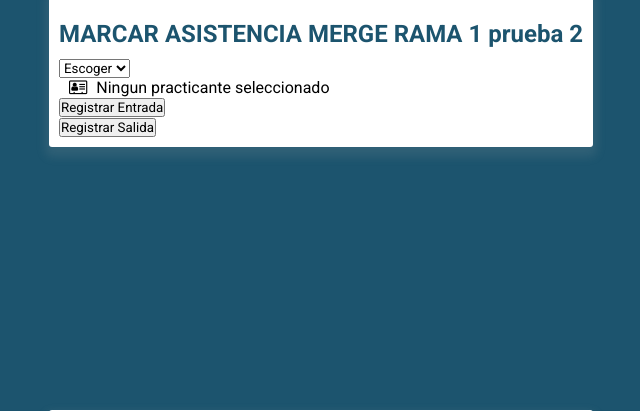
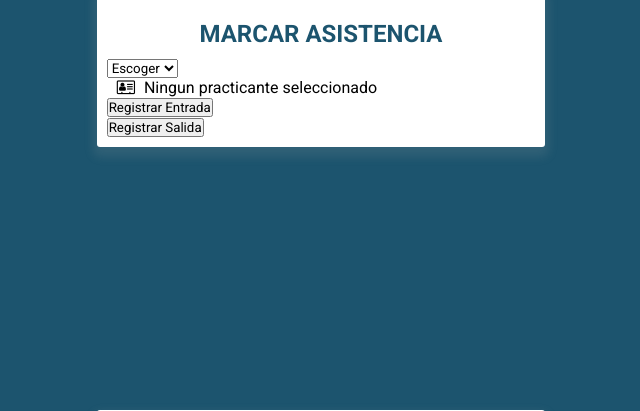
Before and after one commit to CristhoferMF/asis-mvc, a PHP site: page /asis-mvc/home in a window 1280 px wide. Shown: the top 411 px of the page, without its empty margins (319-959 px from the left). Run offline with PHP 8.4, Linux system fonts and the light colour scheme; data that the repository does not hold is empty; some libraries are stand-ins or nearby versions.

Commit message:
Arreglado H1

```diff
--- a/app/view/home.php
+++ b/app/view/home.php
@@ -35,7 +35,7 @@ require_once 'app/controller/home_controller.php';
     <div class="main col-xl-11 col-md-12 col-12 row">
         <div class="contenedor col-xl-6">
         <div class="formulario-marcar">
-            <h2>MARCAR ASISTENCIA MERGE RAMA 1 prueba 2</h2>
+            <h2>MARCAR ASISTENCIA</h2>
                 <div class="form-row">
                     <div class="form-group col-12">
                         <select class="custom-select" id="select-practicante">
```
